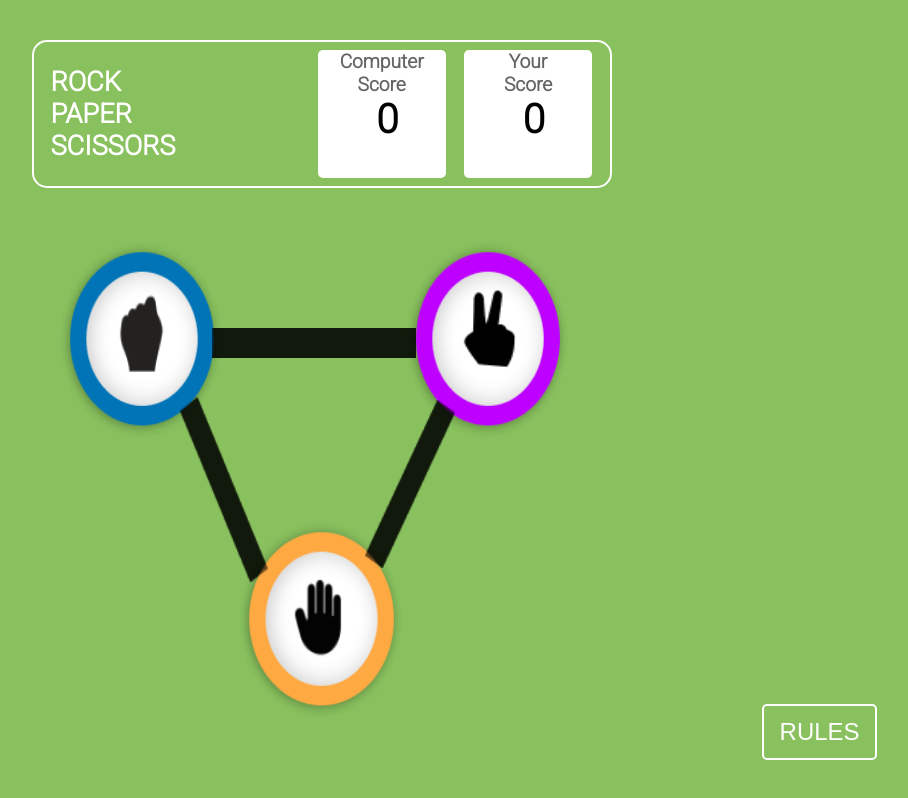
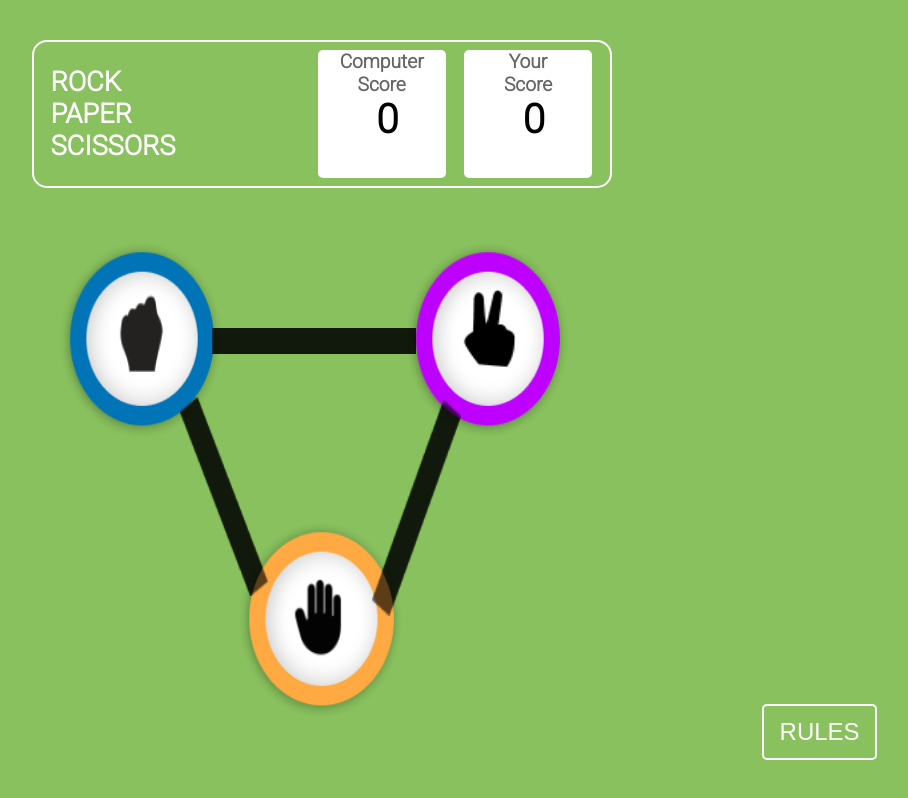
Before and after one commit to SattarMansuri/Rock-Paper-Scissor-using-Html-CSS-JS, a plain HTML site: page index.html in a window 1280 px wide. Shown: the whole page, without its empty margins (326-1234 px from the left). Drawn offline with Linux system fonts and the light colour scheme.

Commit message:
initial commit

```diff
--- a/style.css
+++ b/style.css
@@ -109,21 +109,21 @@ body{
     position: absolute;
     left: 42vw;
     top: 41vh;
-    height: 3.7vh;
+    height: 3.3vh;
     width: 16vw;
 }
 #line2{
     position: absolute;
-    left: 54vw;
+    left: 54.5vw;
     top: 50vh;
-    height: 21vh;
+    height: 27vh;
     width: 7vw;
 }
 #line3{
     position: absolute;
     left: 39.5vw;
     top: 49.5vh;
-    height: 23.3vh;
+    height: 25vh;
     width: 7vw;
 }
 .youPicked{
```
